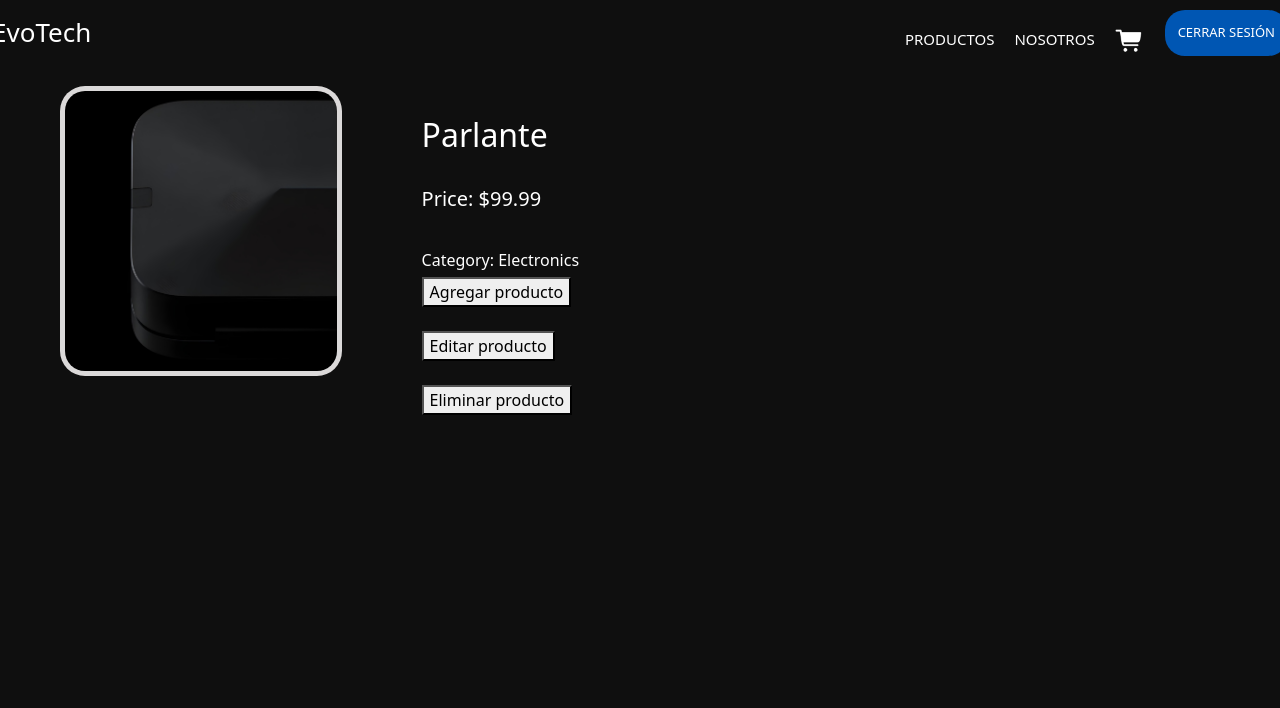
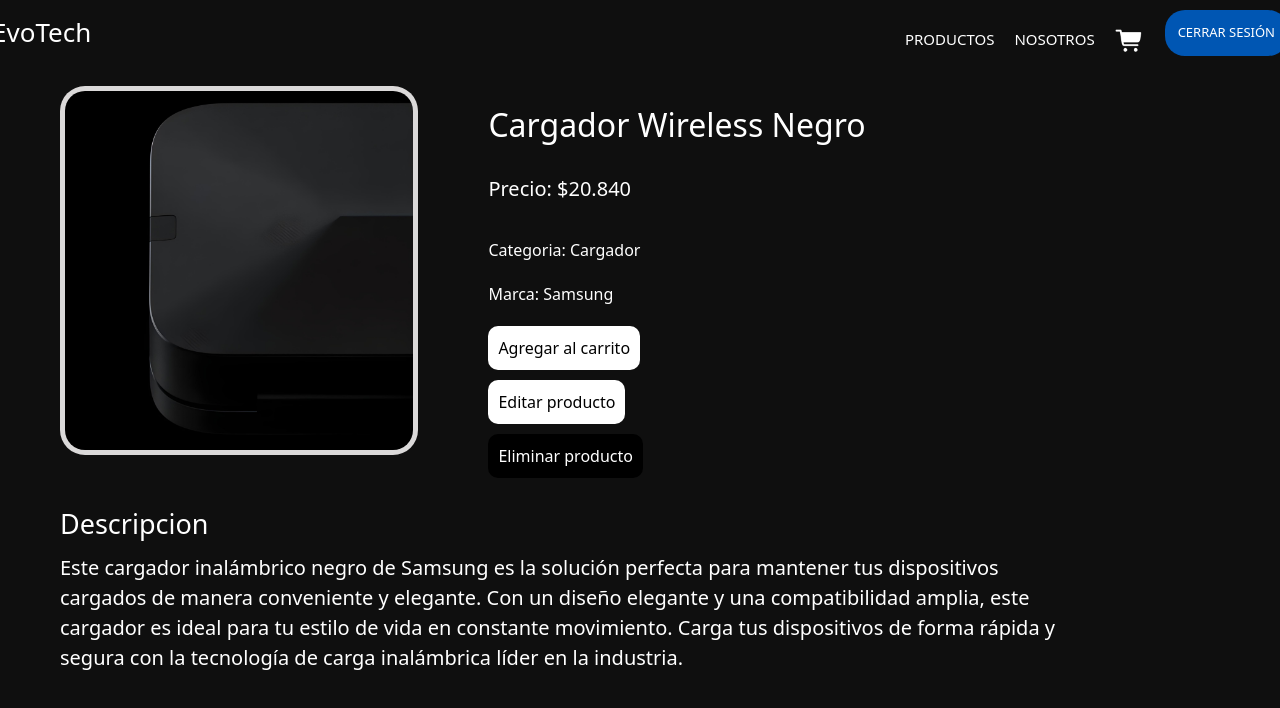
Before and after one commit to Agustinaa01/PL-Final-Front, a React (Create React App) app: page /productDetails in a window 1280 px wide. Shown: the top 708 px of the page. Built offline with nearby package versions, Linux system fonts and the light colour scheme; the HTML template or start-up script is replaced by a standard one.

Commit message:
product details

```diff
--- a/src/components/productDetails/productDetails.css
+++ b/src/components/productDetails/productDetails.css
@@ -1,22 +1,80 @@
+.description {
+    margin-top: 20px;
+    margin-left: 60px;
+    color: white;
+}
+
+.description h2 {
+    font-size: 27px;
+    margin-bottom: 13px;
+}
+
+.description p {
+    font-size: 20px;
+    max-width: 1000px;
+}
+
+.button-details, .button-details-delete {
+    border-radius: 10px;
+    padding: 10px;
+    margin-bottom: 10px;
+    border: none;
+    cursor: pointer;
+    transition: background-color 0.3s, color 0.3s;
+}
+
+.button-details:hover {
+    background-color: #333;
+    color: white;
+}
+
+.button-details-delete:hover {
+    background-color: white;
+    color: black;
+}
+
+.button-details {
+    background-color: white;
+    border-radius: 10px;
+    padding: 10px;
+    margin-bottom: 10px;
+    border: none;
+    cursor: pointer;
+    transition: background-color 0.3s, color 0.3s;
+}
+
+.button-details-delete {
+    background-color: black;
+    color: white;
+    border-radius: 10px;
+    border: none;
+    padding: 10px;
+    margin-bottom: 10px;
+    cursor: pointer;
+    transition: background-color 0.3s, color 0.3s;
+}
+
 .product-details-container {
     display: flex;
     align-items: flex-start;
 }
 
 .imagen-details {
-    width: 22%;
+    width: 28%;
     border-radius: 25px;
     padding: 5px;
     background-color: rgb(219, 217, 217);
     margin-right: 20px;
-    margin-top:20px;
-    margin-left: 60px; /* Añade margen izquierdo para mover la imagen hacia la derecha */
+    margin-top: 20px;
+    margin-left: 60px;
 }
 
 .product-info {
-    flex: 1;
-    padding: 10px;
     color: white;
     margin-left: 50px;
     margin-top: 40px;
 }
+
+.product-info p{
+    margin-bottom: 20px;
+}
--- a/src/components/productDetails/productDetails.js
+++ b/src/components/productDetails/productDetails.js
@@ -11,16 +11,20 @@ const ProductDetailsForm = () => {
             <div className="product-details-container">
                 <img className="imagen-details" src={foroDetailsImage} alt="Product Details" />
             <div className="product-info">
-                <h2>Parlante</h2><br />
-                <h5>Price: $99.99</h5><br />
-                <p>Category: Electronics</p>
-                <button>Agregar producto</button><br/><br/>
-                <button>Editar producto</button><br/><br/>
-                <button>Eliminar producto</button>
+                <h2>Cargador Wireless Negro</h2><br />
+                <h5>Precio: $20.840</h5><br />
+                <p>Categoria: Cargador</p>
+                <p>Marca: Samsung</p>
+                <button className="button-details">Agregar al carrito</button><br/>
+                <button className="button-details">Editar producto</button><br/>
+                <button className="button-details-delete">Eliminar producto</button>
+            </div>
             </div>
             <div className="description">
-                <p></p>
-            </div>
+            <h2>Descripcion</h2>
+            <p>
+                Este cargador inalámbrico negro de Samsung es la solución perfecta para mantener tus dispositivos cargados de manera conveniente y elegante. Con un diseño elegante y una compatibilidad amplia, este cargador es ideal para tu estilo de vida en constante movimiento. Carga tus dispositivos de forma rápida y segura con la tecnología de carga inalámbrica líder en la industria.
+            </p>
             </div>
         </div>
     );
```
